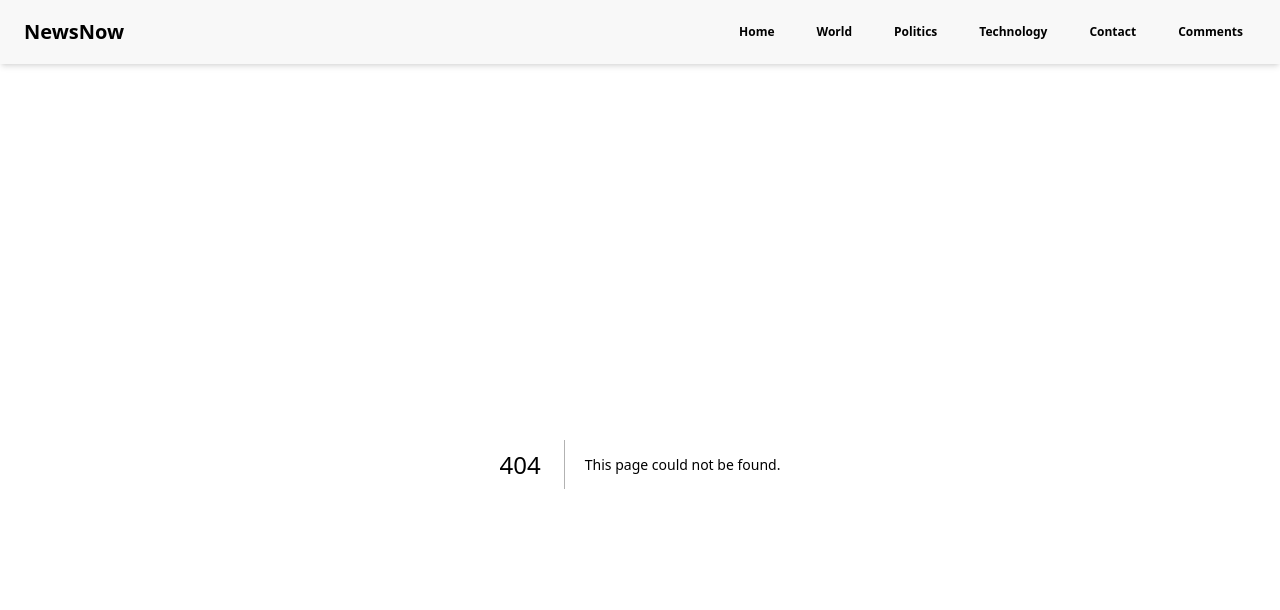
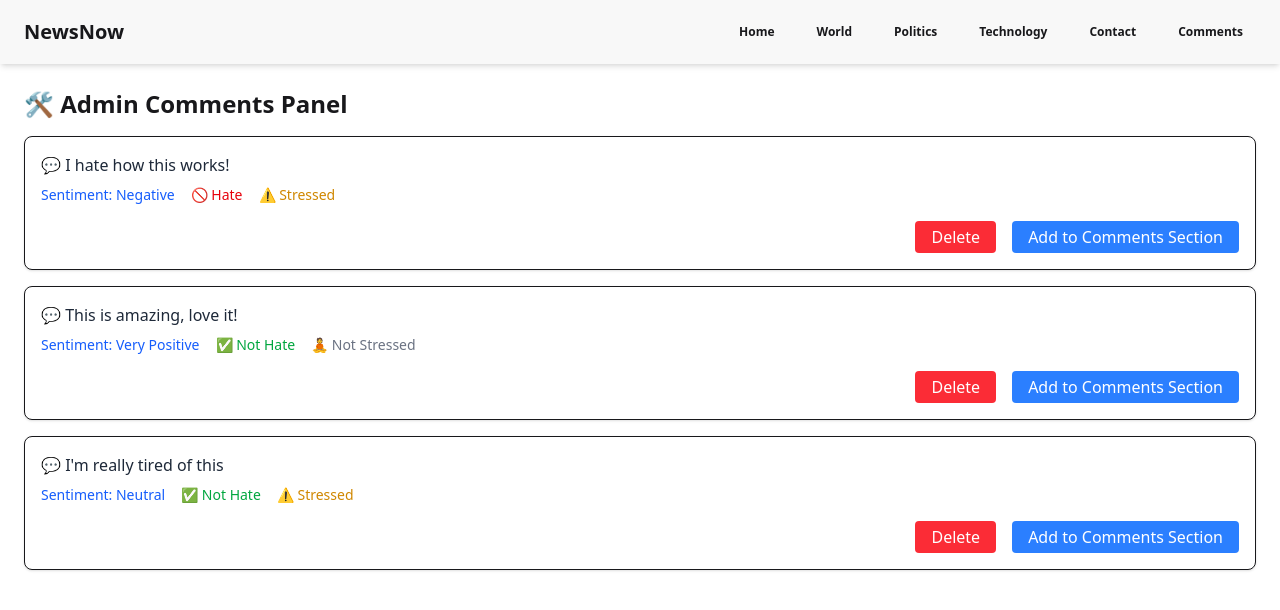
Before and after one commit to captainspeedy68/comments-checking-newsnow, a Next.js app: page /comments in a window 1280 px wide. Before the commit this address had no page. Shown: the top 610 px of the page. Built offline with nearby package versions, Linux system fonts and the light colour scheme.

Commit message:
news cards + comments checking for admin

```diff
--- /dev/null
+++ b/src/app/comments/page.jsx
@@ -0,0 +1,93 @@
+"use client";
+
+import React, { useState, useEffect } from "react";
+
+const mockComments = [
+  {
+    id: 1,
+    text: "I hate how this works!",
+    sentiment: 1,
+    isHate: true,
+    isStressed: true,
+  },
+  {
+    id: 2,
+    text: "This is amazing, love it!",
+    sentiment: 4,
+    isHate: false,
+    isStressed: false,
+  },
+  {
+    id: 3,
+    text: "I'm really tired of this",
+    sentiment: 2,
+    isHate: false,
+    isStressed: true,
+  },
+];
+
+const sentimentLabels = [
+  "Very Negative",
+  "Negative",
+  "Neutral",
+  "Positive",
+  "Very Positive",
+];
+
+const AdminCommentsPanel = () => {
+  const [comments, setComments] = useState(mockComments);
+
+  const handleDelete = (id) => {
+    setComments((prev) => prev.filter((comment) => comment.id !== id));
+  };
+
+  return (
+    <div className="p-6">
+      <h2 className="text-2xl font-bold mb-4">🛠️ Admin Comments Panel</h2>
+
+      <div className="grid gap-4">
+        {comments.map((comment) => (
+          <div
+            key={comment.id}
+            className="bg-white p-4 rounded-lg shadow flex flex-col gap-2 border"
+          >
+            <p className="text-gray-800 font-medium">💬 {comment.text}</p>
+            <div className="flex flex-wrap items-center text-sm gap-4">
+              <span className="text-blue-600">
+                Sentiment: {sentimentLabels[comment.sentiment]}
+              </span>
+              <span
+                className={comment.isHate ? "text-red-600" : "text-green-600"}
+              >
+                {comment.isHate ? "🚫 Hate" : "✅ Not Hate"}
+              </span>
+              <span
+                className={
+                  comment.isStressed ? "text-yellow-600" : "text-gray-500"
+                }
+              >
+                {comment.isStressed ? "⚠️ Stressed" : "🧘 Not Stressed"}
+              </span>
+            </div>
+            <div className="flex justify-end">
+              <button
+                onClick={() => handleDelete(comment.id)}
+                className="self-end mr-4 mt-2 bg-red-500 text-white px-4 py-1 rounded hover:bg-red-600"
+              >
+                Delete
+              </button>
+              <button
+
+                className="self-end mt-2 bg-blue-500 text-white px-4 py-1 rounded hover:bg-red-600"
+              >
+                Add to Comments Section
+              </button>
+            </div>
+          </div>
+        ))}
+      </div>
+    </div>
+  );
+};
+
+export default AdminCommentsPanel;
--- /dev/null
+++ b/src/app/components/ParticularNews.jsx
@@ -0,0 +1,34 @@
+import Image from 'next/image';
+import Link from 'next/link';
+import React from 'react';
+
+const ParticularNews = ({news}) => {
+    return (
+        <div
+
+            className="card bg-base-100 shadow-md hover:shadow-xl transition"
+          >
+            <figure>
+              <Image
+
+                alt="News"
+                width={600}
+                height={400}
+                className="w-full object-cover"
+              />
+            </figure>
+            <div className="card-body">
+              <h2 className="card-title">{news.title}</h2>
+              <p>{news.summary}</p>
+              <div className="card-actions justify-end">
+                <Link href={`/news/${news.id}`}>
+
+                <button className="btn btn-sm btn-primary">Read More</button>
+                </Link>
+              </div>
+            </div>
+          </div>
+    );
+};
+
+export default ParticularNews;
```
